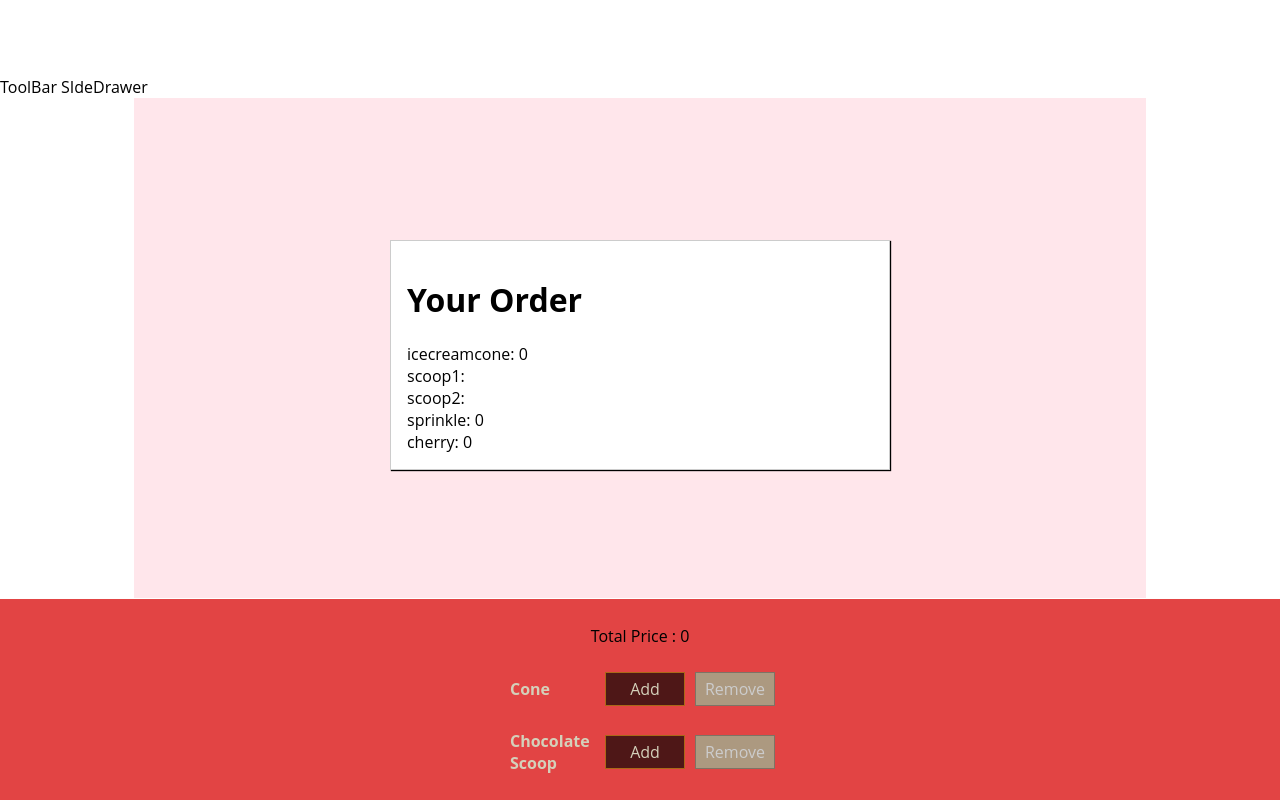
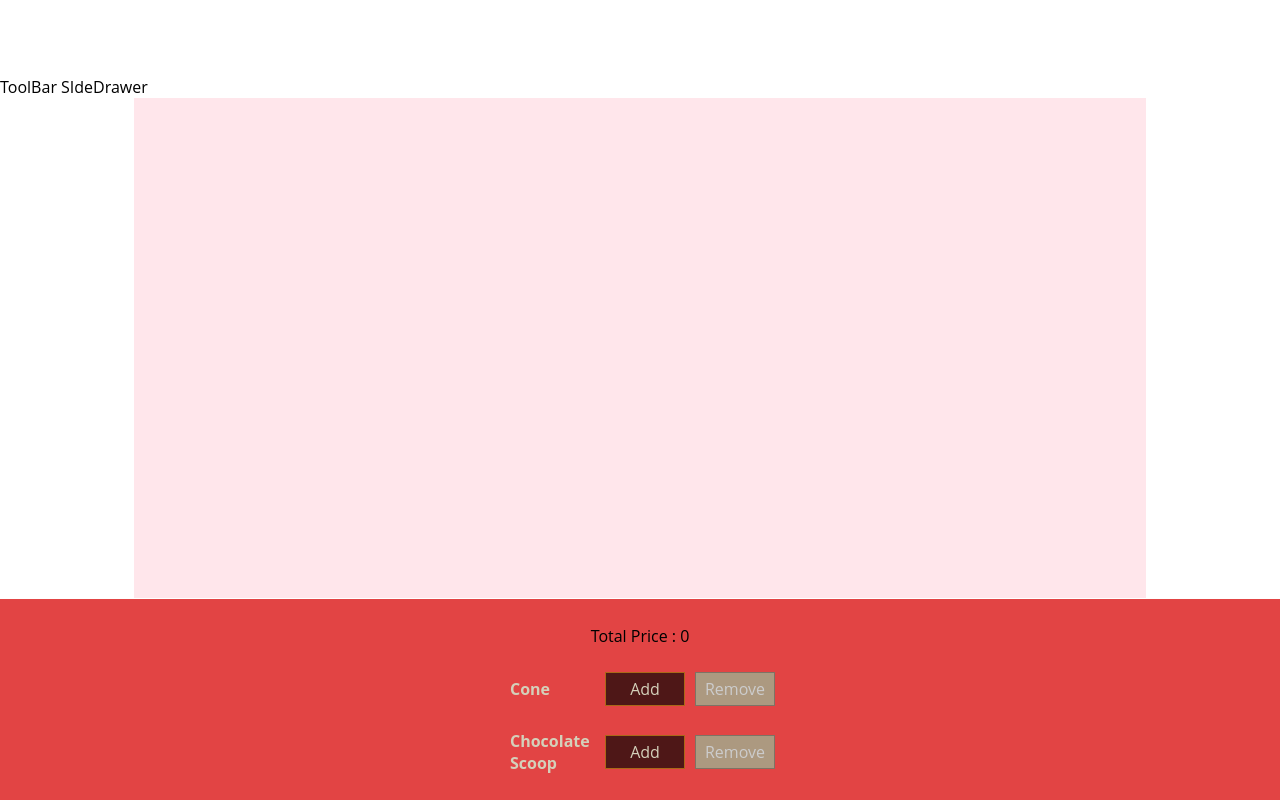
Before and after one commit to snehathadani/IcrecreamShop, a React (Create React App) app: page / in a window 1280 px wide. Shown: the top 800 px of the page. Built offline with nearby package versions, Linux system fonts and the light colour scheme.

Commit message:
Modal has a animation now

```diff
--- a/src/Components/IcecreamBuilder/IcecreamBuilder.js
+++ b/src/Components/IcecreamBuilder/IcecreamBuilder.js
@@ -72,7 +72,7 @@ function IcecreamBuilder(props) {
 
     return (
         <Aux>
-            <Modal> <OrderSummary ingredients={ingredients} />  </Modal>
+            <Modal show ={purchasing }> <OrderSummary ingredients={ingredients} />  </Modal>
             <Icecream icecreamcone={ingredients['icecreamcone']}
                 scoop1={ingredients['scoop1']}
                 scoop2={ingredients['scoop2']}
@@ -84,8 +84,10 @@ function IcecreamBuilder(props) {
                 ingredientsRemoved={removeIngredient}
                 price={totalPrice}
                 allCounts={ingredients}
-                purchasehandler={(totalPrice) => { setPurchasable({ purchasable: totalPrice > 0 }) }} />
+                purchasehandler={(totalPrice) => { setPurchasable({ purchasable: totalPrice > 0 }) }}
                 purchasing= {(e)=> {setPurchasing({purchasing:true}) }}
+                />
+
         </Aux>
     );
 
--- a/src/Components/OrderSummery/Modal.js
+++ b/src/Components/OrderSummery/Modal.js
@@ -3,7 +3,11 @@ import classes from './Modal.module.css';
 
 export default function Modal(props){
     return(
-    <div className ={classes.Modal}>
+    <div className ={classes.Modal}
+          style= {{
+              transform: props.show ? 'translateY(0)' : 'translateY(-100vh)',
+              opacity: props.show ? '1' : '0'
+          }}>
         {props.children}
     </div>
     )
```
